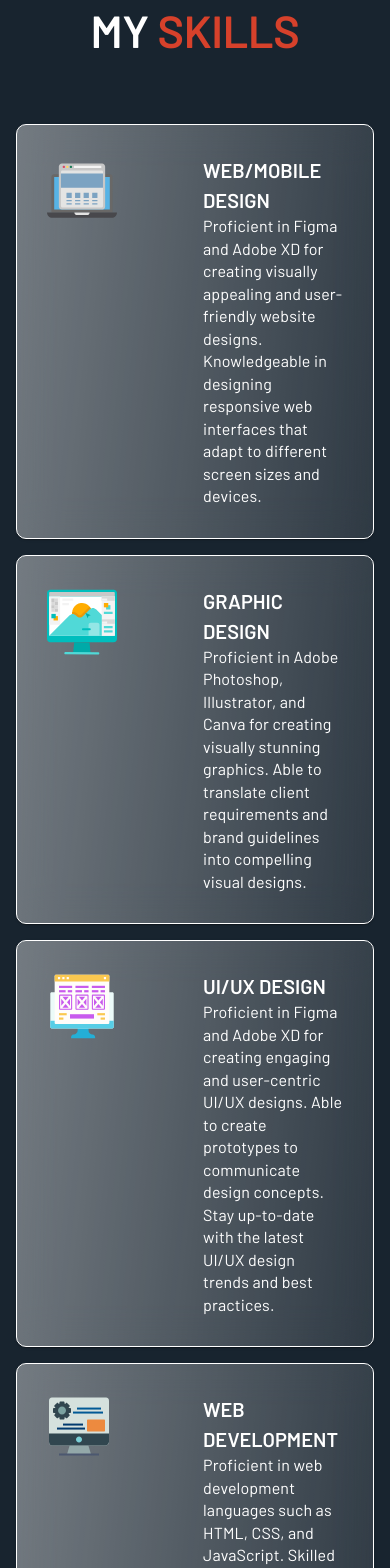
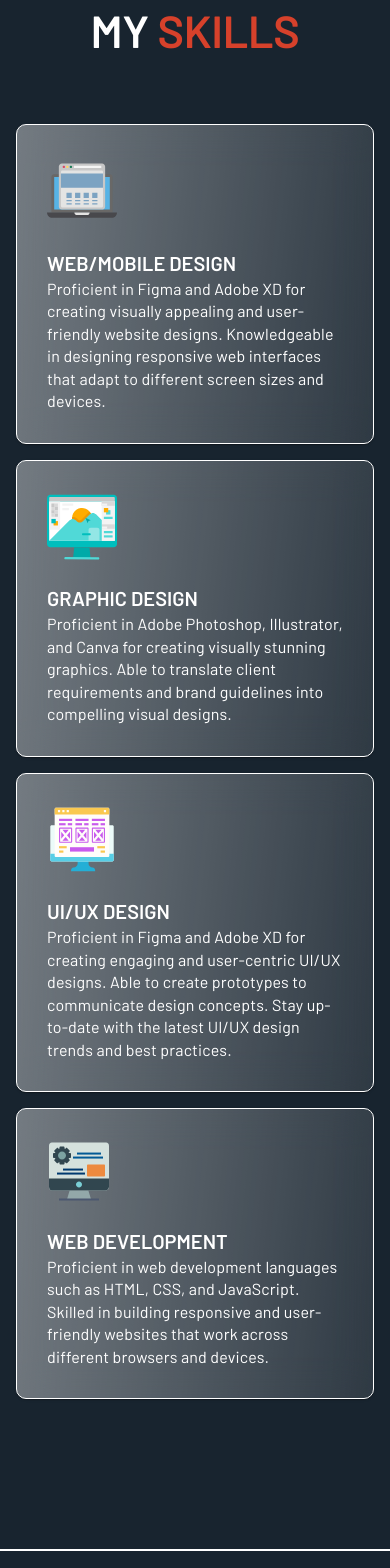
Before and after one commit to Drinooo/my-portfolio-v2, a React (Vite) app: page / in a window 390 px wide. Shown: the part 6460-8028 px from the top of the page. Built offline with nearby package versions, Linux system fonts and the light colour scheme.

Commit message:
My Skills responsiveness

```diff
--- a/src/Sections/Skills.jsx
+++ b/src/Sections/Skills.jsx
@@ -50,7 +50,7 @@ export const Skills = () => {
                       spacing={{ xs: 2, md: 3 }}
                       columns={{ xs: 4, sm: 8, md: 12 }}
                     >
-                      <Grid item xs={2} sm={2} md={2}>
+                      <Grid item xs={12} sm={2} md={2}>
                         <WebIcon />
                       </Grid>
                       <Grid item xs>
@@ -77,7 +77,7 @@ export const Skills = () => {
                       spacing={{ xs: 2, md: 3 }}
                       columns={{ xs: 4, sm: 8, md: 12 }}
                     >
-                      <Grid item xs={2} sm={2} md={2}>
+                      <Grid item xs={12} sm={2} md={2}>
                         <GraphicIcon />
                       </Grid>
                       <Grid item xs>
@@ -102,7 +102,7 @@ export const Skills = () => {
                       spacing={{ xs: 2, md: 3 }}
                       columns={{ xs: 4, sm: 8, md: 12 }}
                     >
-                      <Grid item xs={2} sm={2} md={2}>
+                      <Grid item xs={12} sm={2} md={2}>
                         <UIUXIcon />
                       </Grid>
                       <Grid item xs>
@@ -128,7 +128,7 @@ export const Skills = () => {
                       spacing={{ xs: 2, md: 3 }}
                       columns={{ xs: 4, sm: 8, md: 12 }}
                     >
-                      <Grid item xs={2} sm={2} md={2}>
+                      <Grid item xs={12} sm={2} md={2}>
                         <WebDevIcon />
                       </Grid>
                       <Grid item xs>
```
